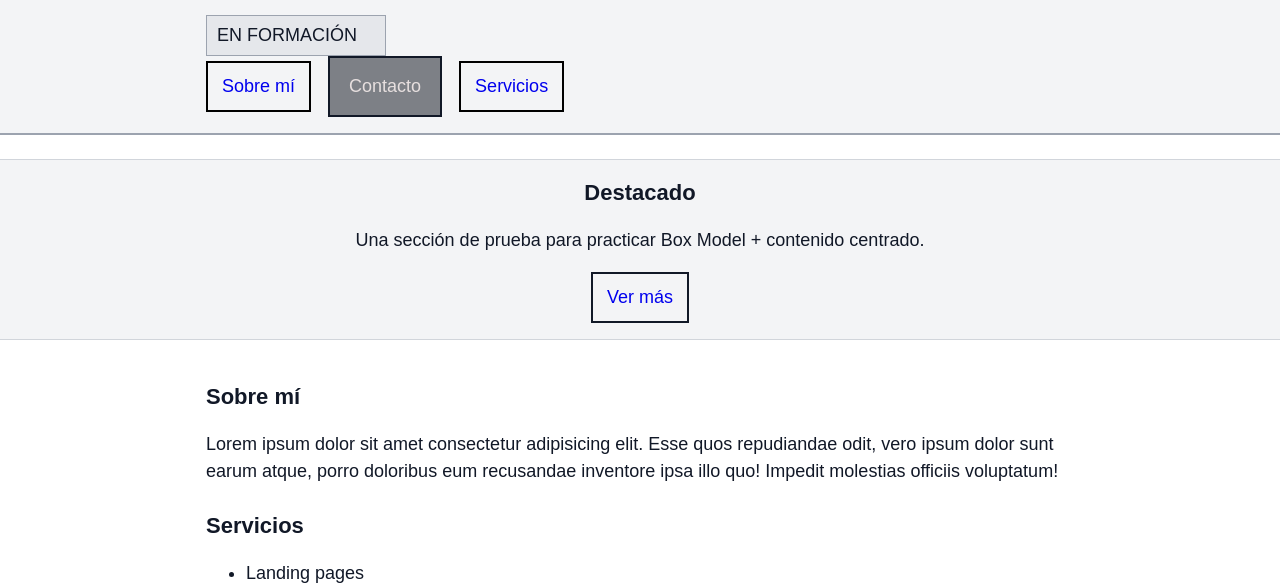
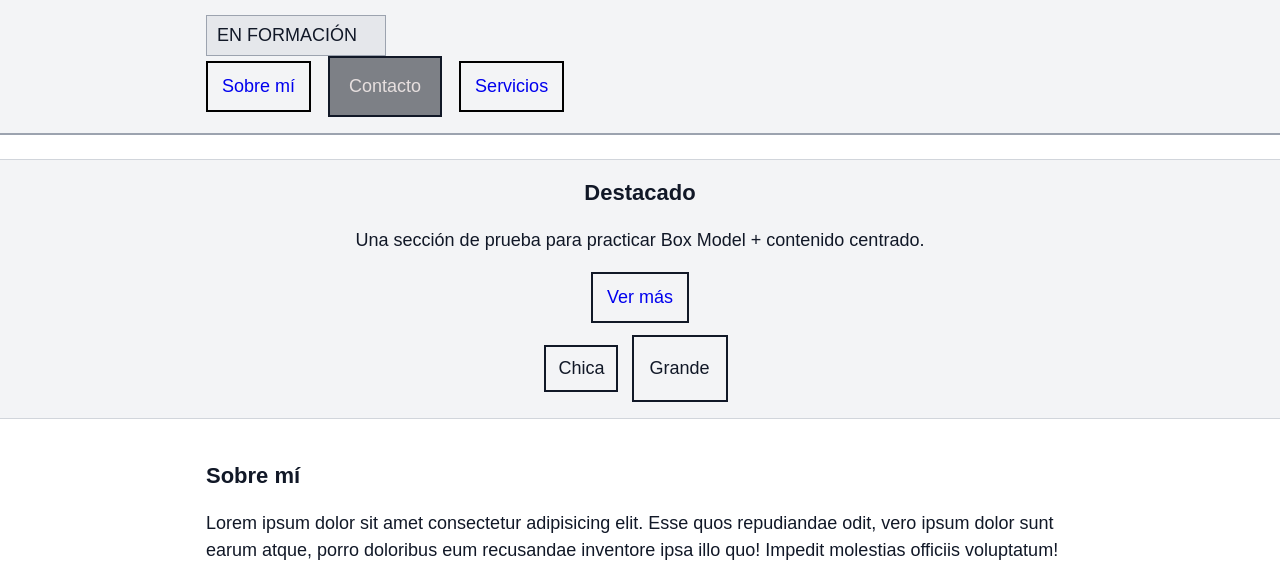
Before and after one commit to LukaGonz/ruta-fullstack, a plain HTML site: page index.html in a window 1280 px wide. Shown: the part 139-723 px from the top of the page. Drawn offline with Linux system fonts and the light colour scheme.

Commit message:
Practice inline-block vertical alignment and spacing

```diff
--- a/index.html
+++ b/index.html
@@ -32,6 +32,10 @@
         <h2 class="titulo-seccion">Destacado</h2>
         <p>Una sección de prueba para practicar Box Model + contenido centrado.</p>
         <a class="btn-destacado" href="#servicios">Ver más</a>
+        <div class="demo-inline">
+          <span class="pill pill-chica">Chica</span>
+          <span class="pill pill-grande">Grande</span>
+        </div>
       </div>
     </section>
 
--- a/styles.css
+++ b/styles.css
@@ -151,3 +151,19 @@ nav a:focus-visible {
 .mensaje-error.oculto {
   display: none;
 }
+
+.demo-inline {
+  margin-top: 12px;
+}
+
+.pill {
+  display: inline-block;
+  vertical-align: middle;
+  border: 2px solid #111827;
+  padding: 8px 12px;
+  margin-right: 8px;
+}
+
+.pill-grande {
+  padding: 18px 16px; /* más alta */
+}
```
